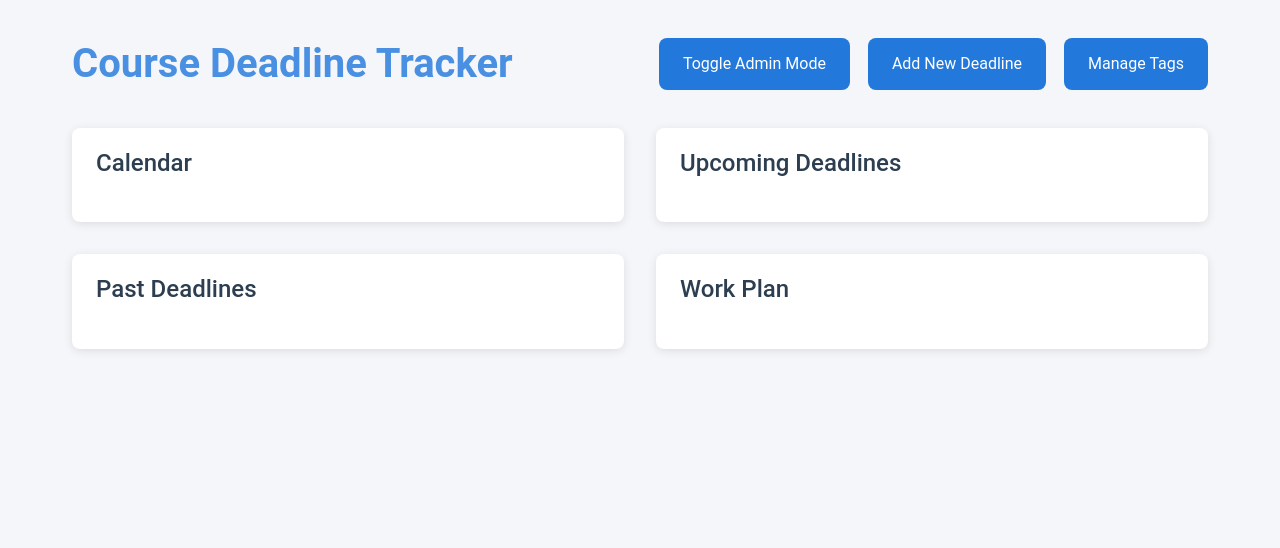
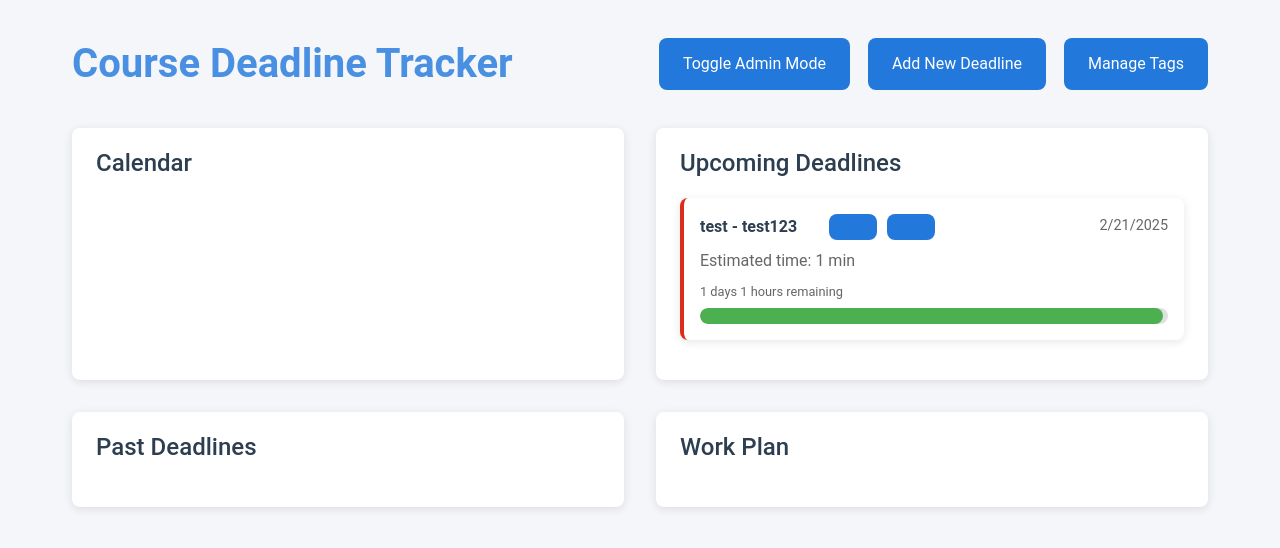
Before and after one commit to FeudeyTF/DeadlinesOrganizer, a React (Create React App) app in the folder react/: page / in a window 1280 px wide. Shown: the top 548 px of the page. Built offline with nearby package versions, Linux system fonts and the light colour scheme.

Commit message:
DeadlineCards, Buttons and ProgressBar

```diff
--- a/react/src/DeadlinesOrganizer.tsx
+++ b/react/src/DeadlinesOrganizer.tsx
@@ -1,4 +1,5 @@
 import { Button } from "./common/components/Button";
+import { DeadlineCard } from "./common/components/DeadlineCard";
 import { Section } from "./common/components/Section";
 
 function DeadlinesOrganizer() {
@@ -15,7 +16,16 @@ function DeadlinesOrganizer() {
 
       <div className="dashboard">
         <Section title="Calendar" />
-        <Section title="Upcoming Deadlines" />
+        <Section title="Upcoming Deadlines">
+          <DeadlineCard
+            timeToDo={1}
+            name="test"
+            taskName="test123"
+            endDate={new Date(2025, 1, 21)}
+            color="bad"
+            buttons={[<Button />, <Button />]}
+          />
+        </Section>
         <Section title="Past Deadlines" />
         <Section title="Work Plan" />
       </div>
--- a/react/src/common/components/Button.tsx
+++ b/react/src/common/components/Button.tsx
@@ -28,17 +28,17 @@ export function Button(props: Props) {
   return (
     <div
       className={classes([
-        "Button",
-        fluid && "Button--fluid",
-        disabled && "Button--disabled",
-        selected && "Button--selected",
-        verticalAlignContent && "Button--flex",
-        verticalAlignContent && fluid && "Button--flex--fluid",
+        "button",
+        fluid && "button-fluid",
+        disabled && "button-disabled",
+        selected && "button-selected",
+        verticalAlignContent && "button-flex",
+        verticalAlignContent && fluid && "button-flex-fluid",
         verticalAlignContent &&
-          `Button--verticalAlignContent--${verticalAlignContent}`,
+          `button-verticalAlignContent-${verticalAlignContent}`,
         color && typeof color === "string"
-          ? `Button--color--${color}`
-          : "Button--color--default",
+          ? `button-color-${color}`
+          : "button-color-default",
         className,
       ])}
       onClick={(event) => {
--- /dev/null
+++ b/react/src/common/components/DeadlineCard.tsx
@@ -0,0 +1,62 @@
+import { ReactNode } from "react";
+import { DefaultProps } from "../types";
+import { classes } from "../functions";
+import { ProgressBar } from "./ProgressBar";
+
+type DeadlineCardProps = {
+  name: string;
+  taskName: string;
+  buttons?: ReactNode;
+  timeToDo: number;
+  endDate: Date;
+  color?: string;
+} & DefaultProps;
+
+export function DeadlineCard(props: DeadlineCardProps) {
+  const { name, taskName, buttons, endDate, timeToDo, color } = props;
+
+  return (
+    <div className={classes(["deadline-card", "deadline-card-color-" + color])}>
+      <div className="header">
+        <div className="right">
+          <div className="title">
+            {name} - {taskName}
+          </div>
+          {buttons && <div className="actions">{buttons}</div>}
+        </div>
+        <div className="date">{endDate.toLocaleDateString()}</div>
+      </div>
+      <div>
+      <div className="field" style={{ fontSize: 16 }}>
+        Estimated time: {formatTimeToDo(timeToDo)}
+      </div>
+      <div className="field">{getRemainingTime(endDate)}</div>
+      </div>
+      <ProgressBar progress={99}/>
+    </div>
+  );
+}
+
+const getRemainingTime = (endDate: Date) => {
+  const diff = endDate.getTime() - new Date().getTime();
+  const days = Math.floor(diff / (1000 * 60 * 60 * 24));
+  const hours = Math.floor((diff % (1000 * 60 * 60 * 24)) / (1000 * 60 * 60));
+
+  if (days > 0) {
+    return `${days} days ${hours} hours remaining`;
+  }
+
+  if (hours > 0) {
+    return `${hours} hours remaining`;
+  }
+  return "Past due";
+};
+
+const formatTimeToDo = (minutes: number) => {
+  const hours = Math.floor(minutes / 60);
+  const mins = minutes % 60;
+  if (hours > 0) {
+    return `${hours} h ${mins} min`;
+  }
+  return `${mins} min`;
+};
--- /dev/null
+++ b/react/src/common/components/ProgressBar.tsx
@@ -0,0 +1,24 @@
+import { DefaultProps } from "../types";
+
+type ProgressBarProps = {
+  progress: number;
+  color?: string;
+  height?: string;
+} & DefaultProps;
+
+export function ProgressBar(props: ProgressBarProps) {
+  const { progress, color = "#4CAF50", height = "16px", children } = props;
+  const progressStyle = {
+    width: `${Math.min(Math.max(progress, 0), 100)}%`,
+    backgroundColor: color,
+    height,
+  };
+
+  return (
+    <div className="progress-bar">
+      <div className="progress-bar-fill" style={progressStyle}>
+        {children}
+      </div>
+    </div>
+  );
+}
--- a/react/src/styles/components/Button.scss
+++ b/react/src/styles/components/Button.scss
@@ -19,7 +19,7 @@ $bg-map: colors.$bg-map;
   background-color: $color;
   color: $text-color;
 
-    transition: background-color  0.3s ease;
+  transition: background-color 0.3s ease;
 
   &:focus {
     transition:
@@ -33,7 +33,7 @@ $bg-map: colors.$bg-map;
   }
 }
 
-.Button {
+.button {
   position: relative;
   padding: 0.8rem 1.5rem;
   margin-right: 2px;
@@ -49,30 +49,30 @@ $bg-map: colors.$bg-map;
   &:last-child {
     margin-right: 0;
   }
+
+  &-color-primary {
+    @include button-color($color-primary);
+  }
+
+  &-color-caution {
+    @include button-color($color-caution);
+  }
+
+  &-color-danger {
+    @include button-color($color-danger);
+  }
+
+  &-disabled {
+    background-color: $color-disabled;
+  }
+
+  &-color-default {
+    @include button-color($color-default);
+  }
 }
 
 @each $color-name, $color-value in $bg-map {
-  .Button--color--#{$color-name} {
+  .button-color-#{$color-name} {
     @include button-color($color-value);
   }
 }
-
-.Button--color--primary {
-  @include button-color($color-primary);
-}
-
-.Button--color--caution {
-  @include button-color($color-caution);
-}
-
-.Button--color--danger {
-  @include button-color($color-danger);
-}
-
-.Button--disabled {
-  background-color: $color-disabled;
-}
-
-.Button--color--default {
-  @include button-color($color-default);
-}
--- /dev/null
+++ b/react/src/styles/components/DeadlineCard.scss
@@ -0,0 +1,69 @@
+@use "../colors.scss";
+
+.deadline-card {
+    background: colors.$white;
+    padding: 1rem;
+    margin-bottom: 1rem;
+    border-radius: colors.$border-radius;
+    box-shadow: colors.$shadow;
+    border-left: 4px solid colors.$primary;
+    display: flex;
+    flex-direction: column;
+
+    .header {
+        display: flex;
+        justify-content: space-between;
+        align-items: flex-start;
+
+        .right {
+            display: flex;
+            align-items: center;
+            gap: 1rem;
+
+        }
+
+        .title {
+            font-weight: 600;
+            color: colors.$text;
+        }
+
+        .actions {
+            display: flex;
+            gap: 0.5rem;
+            margin-left: 1rem;
+        }
+    }
+
+    .date {
+        color: #666;
+        font-size: 0.9rem;
+        position: relative;
+        transition: color 0.2s ease;
+        text-align: right;
+        white-space: nowrap;
+        margin-left: 1rem;
+    }
+
+    .info {
+        display: flex;
+        justify-content: space-between;
+        align-items: center;
+        margin: 0.5rem 0;
+    }
+
+    .field {
+        font-size: 0.8rem;
+        color: #666;
+        margin-top: 0.5rem;
+
+        &:last-child {
+            margin-bottom: 0.5em;
+        }
+    }
+}
+
+@each $color-name, $color-value in colors.$bg-map {
+    .deadline-card-color-#{$color-name} {
+        border-left: 4px solid $color-value;
+    }
+}
--- /dev/null
+++ b/react/src/styles/components/ProgressBar.scss
@@ -0,0 +1,11 @@
+.progress-bar {
+  width: 100%;
+  background-color: #e0e0e0;
+  border-radius: 1em;
+  overflow: hidden;
+}
+
+.progress-bar-fill {
+  transition: width 0.3s ease-in-out;
+  border-radius: 1em;
+}
--- a/react/src/styles/main.scss
+++ b/react/src/styles/main.scss
@@ -3,6 +3,8 @@
 /* Components */
 @include meta.load-css("./components/Button.scss");
 @include meta.load-css("./components/Section.scss");
+@include meta.load-css("./components/DeadlineCard.scss");
+@include meta.load-css("./components/ProgressBar.scss");
 
 
 @include meta.load-css("./interfaces/DeadlinesOrganizer.scss");
```
Also changed, not shown: 2 other files (tests, documents, lock files or other folders). Lines whose indentation alone changed are shown as unchanged.
